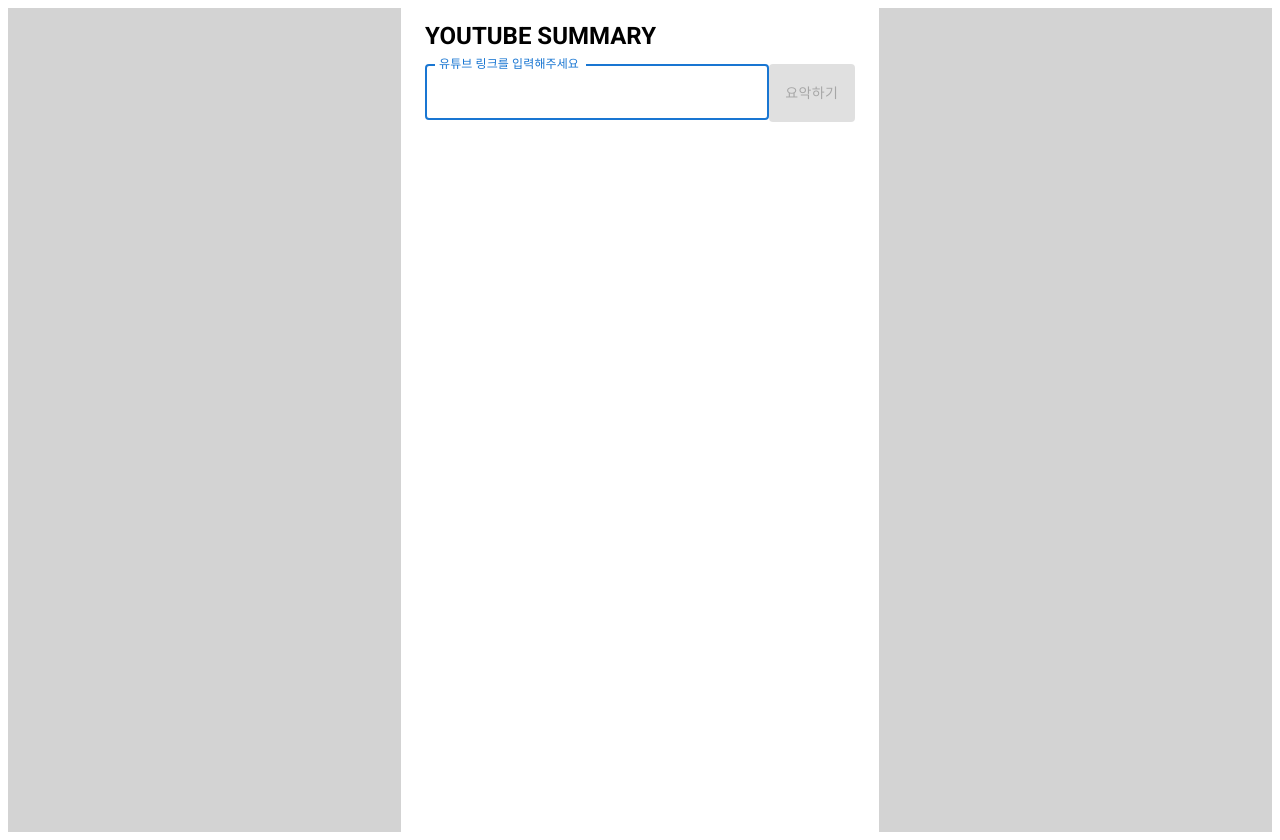
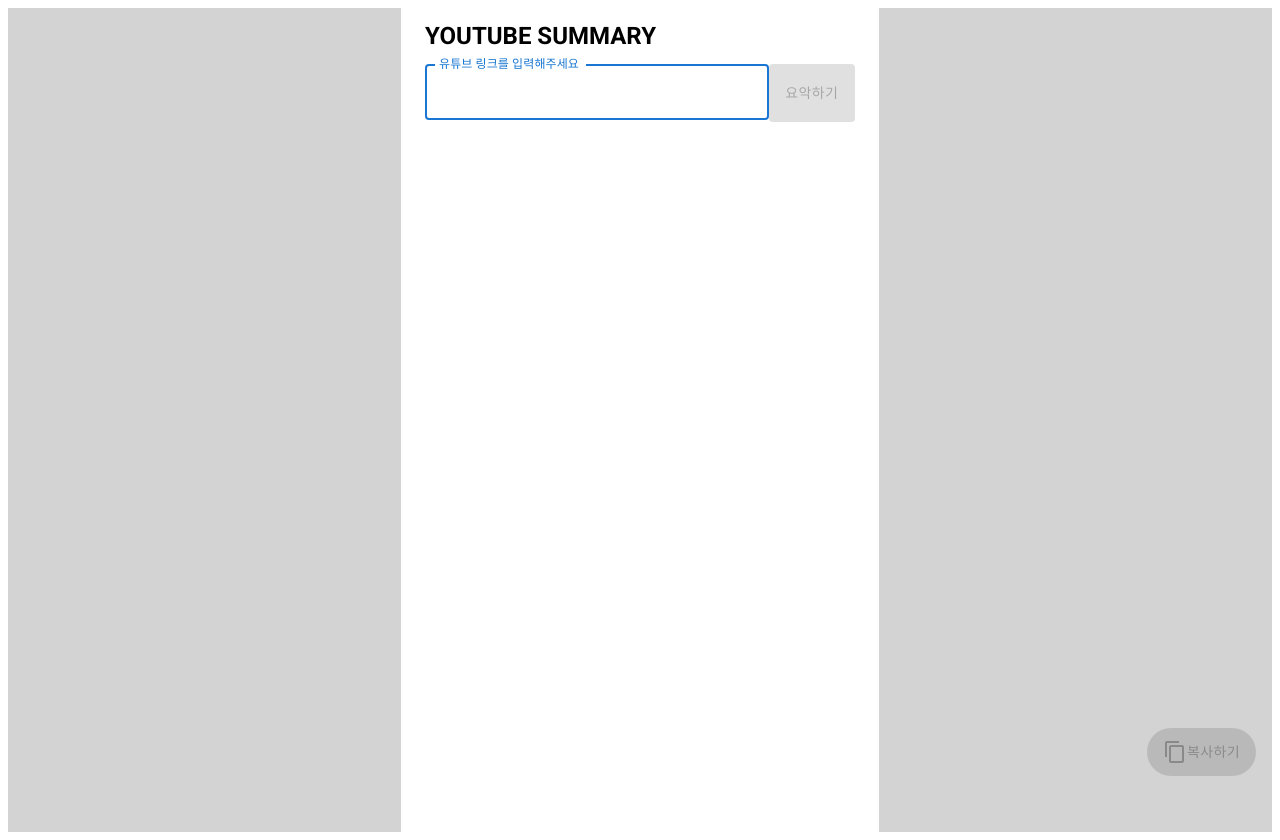
Before and after one commit to jiwooIncludeJeong/youtube_summarize, a Next.js app: page / in a window 1280 px wide. Built offline with nearby package versions, Linux system fonts and the light colour scheme; no server answers.

Commit message:
feat: add copy

```diff
--- a/package.json
+++ b/package.json
@@ -14,7 +14,7 @@
     "@emotion/styled": "^11.14.0",
     "@fontsource/roboto": "^5.1.1",
     "@google/generative-ai": "^0.22.0",
-    "@mui/icons-material": "^6.4.0",
+    "@mui/icons-material": "^6.4.6",
     "@mui/material": "^6.4.0",
     "@tanstack/react-query": "^5.66.11",
     "next": "15.1.5",
--- /dev/null
+++ b/src/hooks/useCopyToClipboard.ts
@@ -0,0 +1,17 @@
+import { useState } from 'react'
+
+export function useCopyToClipboard() {
+  const [copySuccess, setCopySuccess] = useState(false)
+
+  const handleCopyClick = async (str: string) => {
+    try {
+      await navigator.clipboard.writeText(str)
+      setCopySuccess(true)
+      setTimeout(() => setCopySuccess(false), 1000)
+    } catch (error) {
+      console.error('Failed to copy URL:', error)
+    }
+  }
+
+  return { copySuccess, handleCopyClick }
+}
--- a/src/pages/index.tsx
+++ b/src/pages/index.tsx
@@ -1,4 +1,4 @@
-import { Button, TextField, Typography } from '@mui/material'
+import { Button, Fab, TextField, Typography } from '@mui/material'
 import { Spacing } from '@/styles/Spacing'
 import { useCallback, useState } from 'react'
 import { Flex } from '@/styles/Flex'
@@ -7,9 +7,15 @@
 import { useMutation } from '@tanstack/react-query'
 import { isValidYoutubeURL } from '@/utils/isValidYoutubeURL'
 import { extractVideoId } from '@/utils/extractVideoId'
+import FavoriteIcon from '@mui/icons-material/ContentCopy'
+import DownloadIcon from '@mui/icons-material/Downloading'
+import CheckIcon from '@mui/icons-material/Check'
+import { useCopyToClipboard } from '@/hooks/useCopyToClipboard'
 
 const TUNING_TEXT = '\n\n위 글을 요약해줘.'
 export default function Page() {
+  const copyToClipboard = useCopyToClipboard()
+
   const [value, setValue] = useState('')
   const [errorMessage, setErrorMessage] = useState('')
   const [summary, setSummary] = useState('')
@@ -61,6 +67,12 @@
     },
   })
 
+  const copy = useMutation({
+    mutationFn: async () => {
+      await copyToClipboard.handleCopyClick(`${value}\n\n${summary}`)
+    },
+  })
+
   return (
     <>
       <Flex flexDirection="column" width="100%">
@@ -93,6 +105,50 @@
         </Flex>
       </Flex>
       <Markdown>{summary}</Markdown>
+      <Fab
+        color="info"
+        draggable={false}
+        disabled={summary.length === 0}
+        style={{ position: 'fixed', bottom: 24, right: 24 }}
+        variant="extended"
+        onClick={() => copy.mutate()}
+      >
+        <CopyContent
+          copied={copyToClipboard.copySuccess}
+          copying={copy.isPending}
+        />
+      </Fab>
     </>
   )
 }
+
+const CopyContent = ({
+  copying,
+  copied,
+}: {
+  copying: boolean
+  copied: boolean
+}) => {
+  if (copying) {
+    return (
+      <>
+        <DownloadIcon />
+        복사중
+      </>
+    )
+  }
+  if (copied) {
+    return (
+      <>
+        <CheckIcon />
+        복사완료
+      </>
+    )
+  }
+  return (
+    <>
+      <FavoriteIcon />
+      복사하기
+    </>
+  )
+}
```
Also changed, not shown: 1 other file (tests, documents, lock files or other folders).
